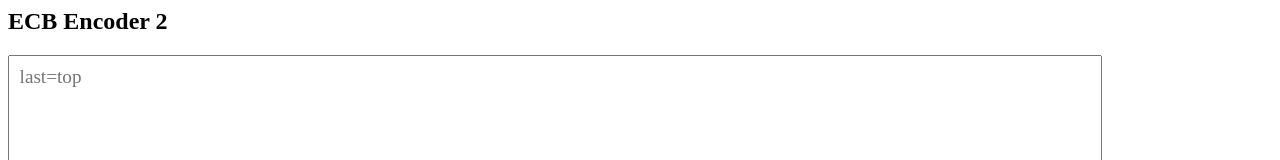
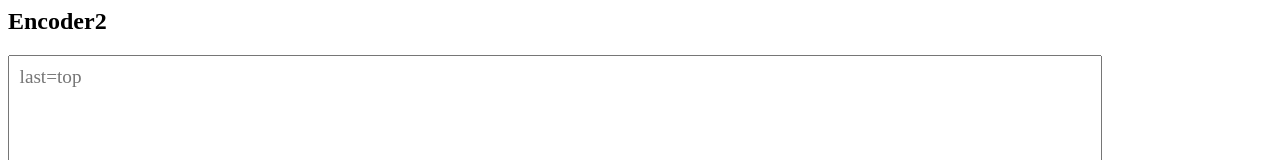
Before and after one commit to yln2/qw, a plain HTML site: page ecblock.html in a window 1280 px wide. Shown: the top 160 px of the page. Drawn offline with nearby package versions, Linux system fonts and the light colour scheme.

Commit message:
Update ecblock.html

```diff
--- a/ecblock.html
+++ b/ecblock.html
@@ -1,7 +1,7 @@
 <style>.tb{display:inline-block;margin:auto;padding:0.55em;font-size:1.2em;font-family:d2coding;resize:none;}h2{font-family:d2coding;}div{display:inline;}.nw{width:50%;height:100%;display:table;font-size:1.2em;font-family:d2coding;resize:none;word-break:keep-all;}</style>
 <script src="https://cdnjs.cloudflare.com/ajax/libs/crypto-js/4.1.1/crypto-js.min.js"></script>
 <body style='width:100%;height:100%;overflow:hidden;'>
-<h2 class="ls">ECB Encoder 2</h2>
+<h2 class="ls">Encoder2</h2>
 <textarea class="tb"id="er"rows="8"cols="96"placeholder="last=top"></textarea>
 <input class="tb"id="ph"placeholder="placeholder"size=93>
 <input class="tb"id="re"placeholder="key"size=85><button class="tb"onclick="sen()">Encode</button>
```
